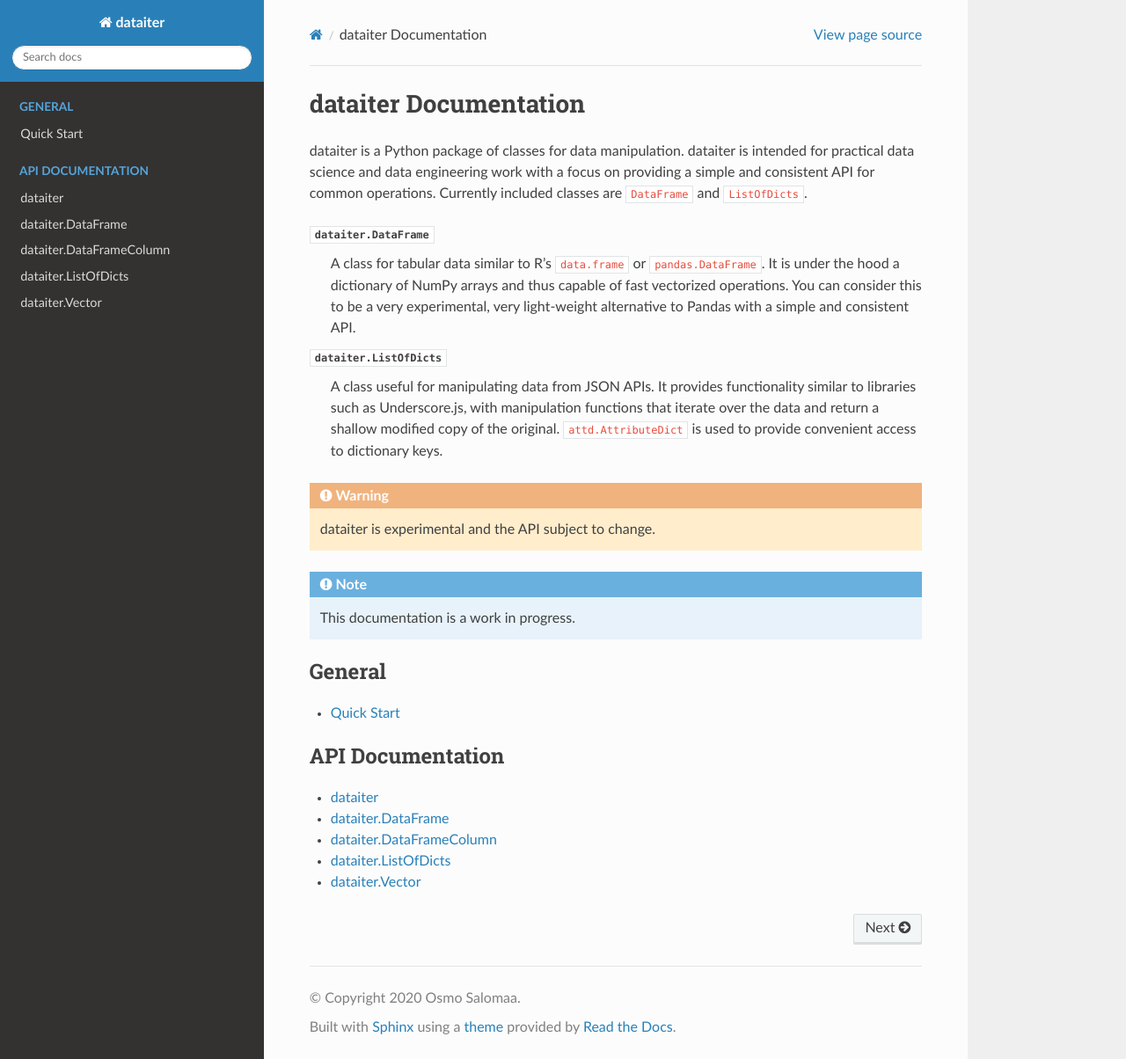
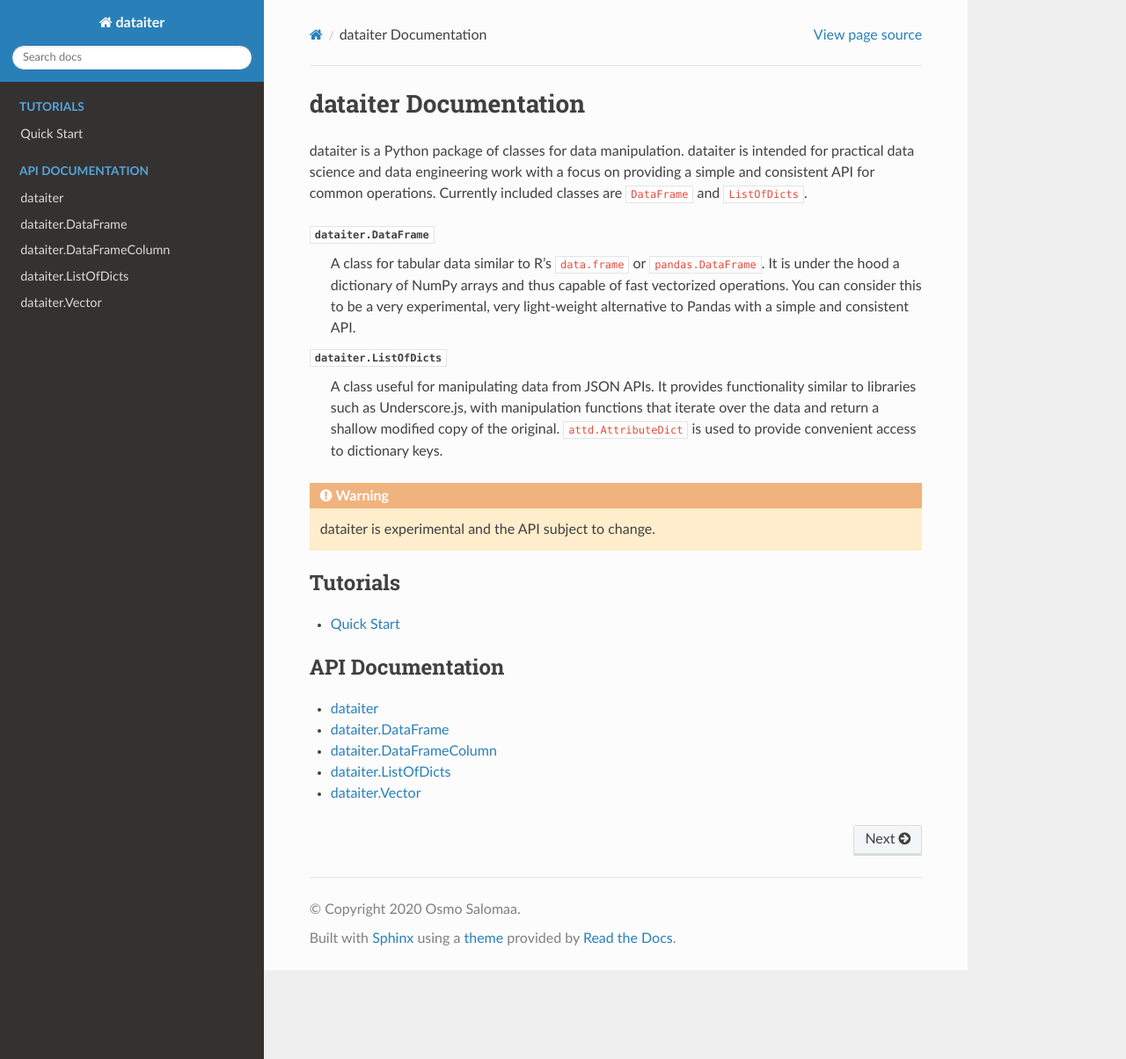
Before and after one commit to otsaloma/dataiter, a Sphinx documentation site: the page built from doc/index.rst, in a window 1280 px wide and 1204 px high. Shown: the whole window at 88% size. Built offline with Sphinx 7.4.7 and the Read the Docs theme 2.0.0, drawn with Linux system fonts in a browser that asks for light colours.

Commit message:
Tweak documentation

```diff
--- a/doc/index.rst
+++ b/doc/index.rst
@@ -22,11 +22,9 @@ Currently included classes are ``DataFrame`` and ``ListOfDicts``.
 
 .. warning:: dataiter is experimental and the API subject to change.
 
-.. note:: This documentation is a work in progress.
-
 .. toctree::
    :maxdepth: 1
-   :caption: General
+   :caption: Tutorials
 
    quick-start
 
```
